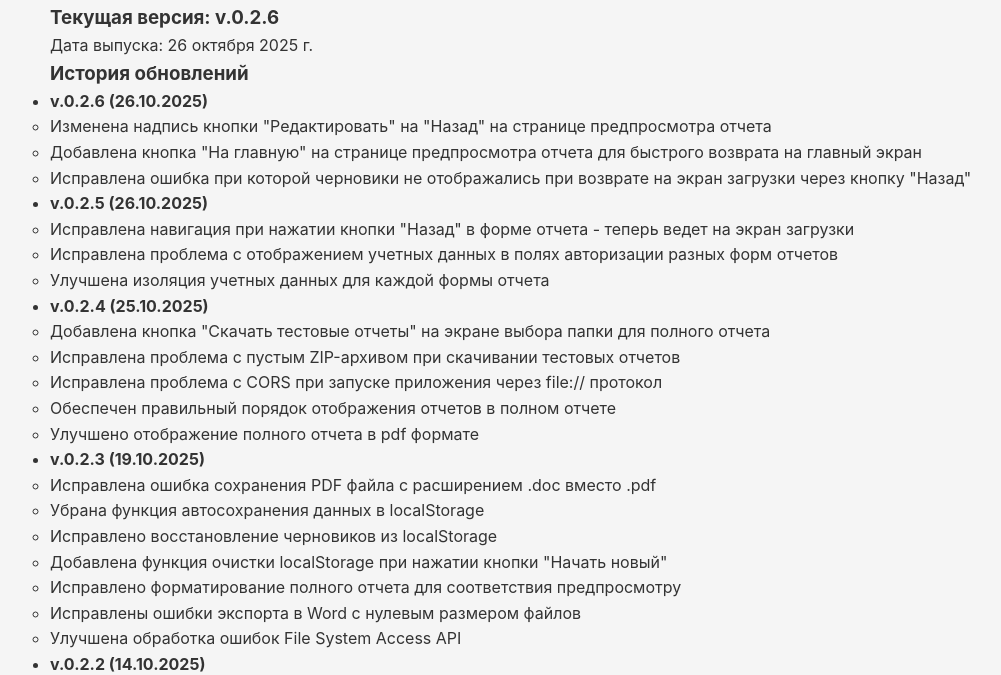
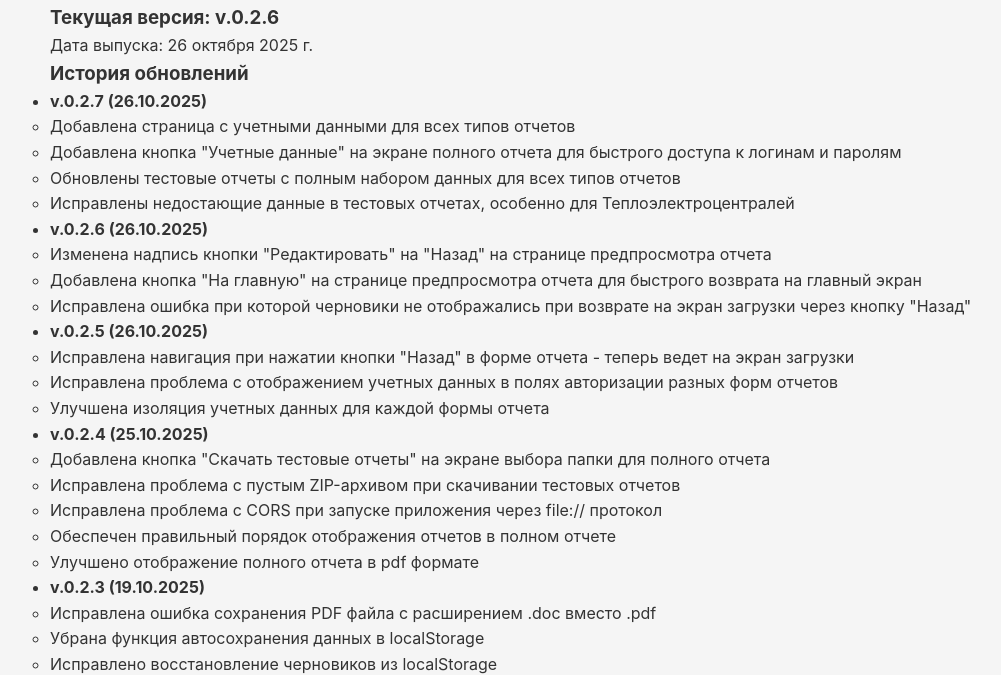
Before and after one commit to hello3world/raport, a plain HTML site: page update.html in a window 1280 px wide. Shown: the part 75-750 px from the top of the page, without its empty margins (110-1111 px from the left). Drawn offline with Linux system fonts and the light colour scheme.

Commit message:
chore(release): update version to v0.2.7 and add update details page
- Bump application version from v0.2.6 to v0.2.7 in index.html
- Add update history entry for v0.2.7 with date 26.10.2025
- Include new page for credentials for all report types
- Add "Credentials" button on full report screen for quick login access
- Update test reports with complete data sets for all report types
- Fix missing data in test reports, especially for Thermal Power Plants

```diff
--- a/update.html
+++ b/update.html
@@ -24,6 +24,15 @@
                     <div class="update-history">
                         <h3>История обновлений</h3>
                         <ul class="update-list">
+                            <li>
+                                <strong>v.0.2.7 (26.10.2025)</strong>
+                                <ul>
+                                    <li>Добавлена страница с учетными данными для всех типов отчетов</li>
+                                    <li>Добавлена кнопка "Учетные данные" на экране полного отчета для быстрого доступа к логинам и паролям</li>
+                                    <li>Обновлены тестовые отчеты с полным набором данных для всех типов отчетов</li>
+                                    <li>Исправлены недостающие данные в тестовых отчетах, особенно для Теплоэлектроцентралей</li>
+                                </ul>
+                            </li>
                             <li>
                                 <strong>v.0.2.6 (26.10.2025)</strong>
                                 <ul>
```
Also changed, not shown: index.html (+1 -1 lines).
